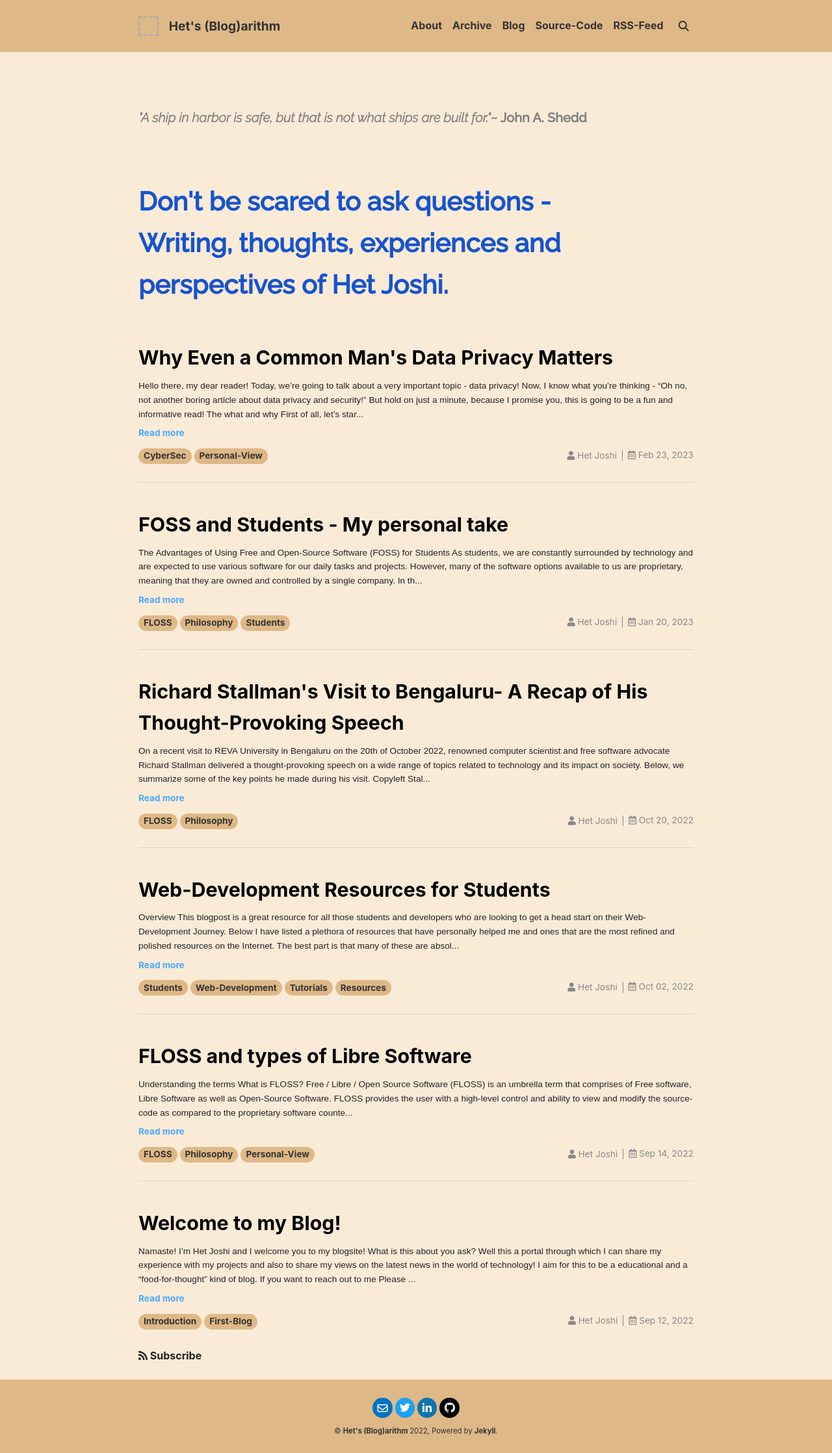
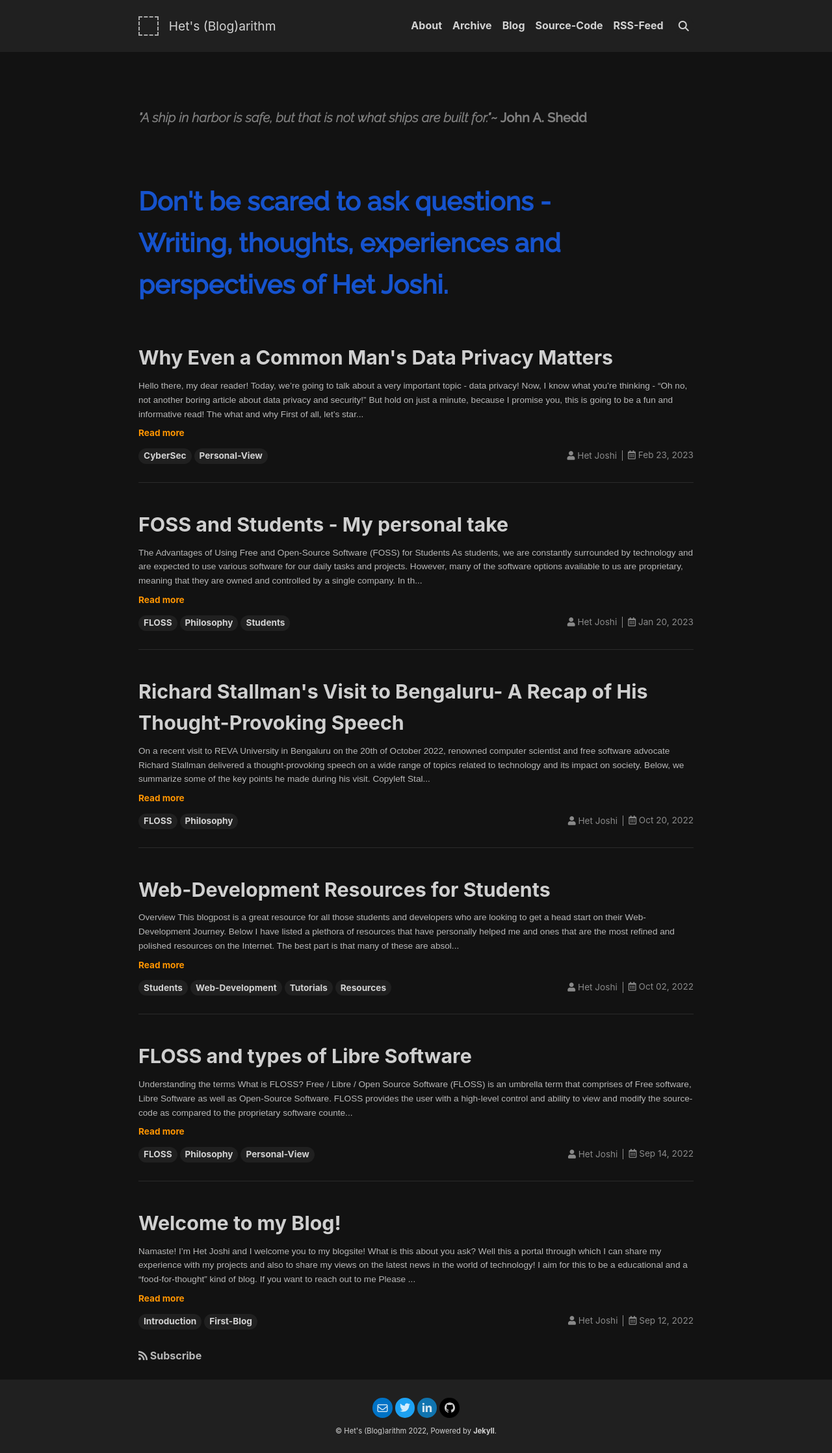
Before and after one commit to Het-Joshi/blog, a Jekyll site: the page built from index.html, in a window 1280 px wide. Shown: the whole page at 65% size. Built offline with Jekyll 4.4.1, drawn with Linux system fonts in a browser that asks for light colours; nearby versions of some CDN libraries; the list of posts is cut into pages by our own code.

Commit message:
Update _config.yml

```diff
--- a/_config.yml
+++ b/_config.yml
@@ -16,14 +16,14 @@
 
 ## => Site Settings
 ##############################
-text_skin: default # "default" (default), "dark", "forest", "ocean", "chocolate", "orange"
-highlight_theme: default # "default" (default), "tomorrow", "tomorrow-night", "tomorrow-night-eighties", "tomorrow-night-blue", "tomorrow-night-bright"
+text_skin: dark # "default" (default), "dark", "forest", "ocean", "chocolate", "orange"
+highlight_theme: tomorrow-night # "default" (default), "tomorrow", "tomorrow-night", "tomorrow-night-eighties", "tomorrow-night-blue", "tomorrow-night-bright"
 url     : https://Het-Joshi.github.io # the base hostname & protocol for your site e.g. https://www.someone.com
 baseurl : # does not include hostname
-title   : <b> Het's (Blog)arithm </b>
-description: > # this means to ignore newlines until "Language & timezone"
-  Dont't be scared to ask questions <br> Writing, thoughts, experiences and
-  perspectives of <br> Het Joshi.
+title   : "Het's (Blog)arithm"
+description:  # this means to ignore newlines until "Language & timezone"
+  Dont't be scared to ask questions <br> Writing, thoughts, experiences and perspectives of
+  Het Joshi.
 
 
 ## => Language and Timezone
```
